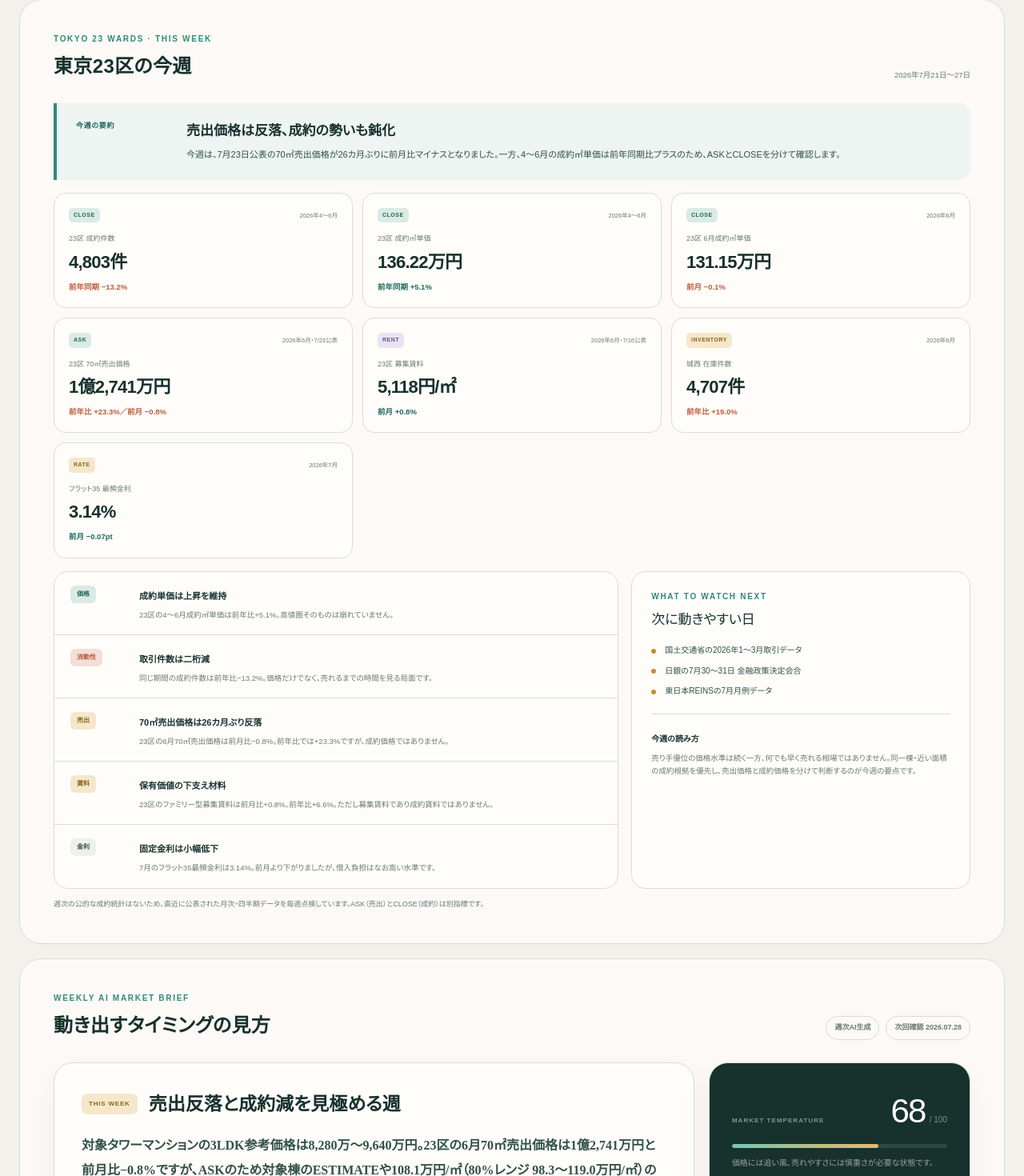
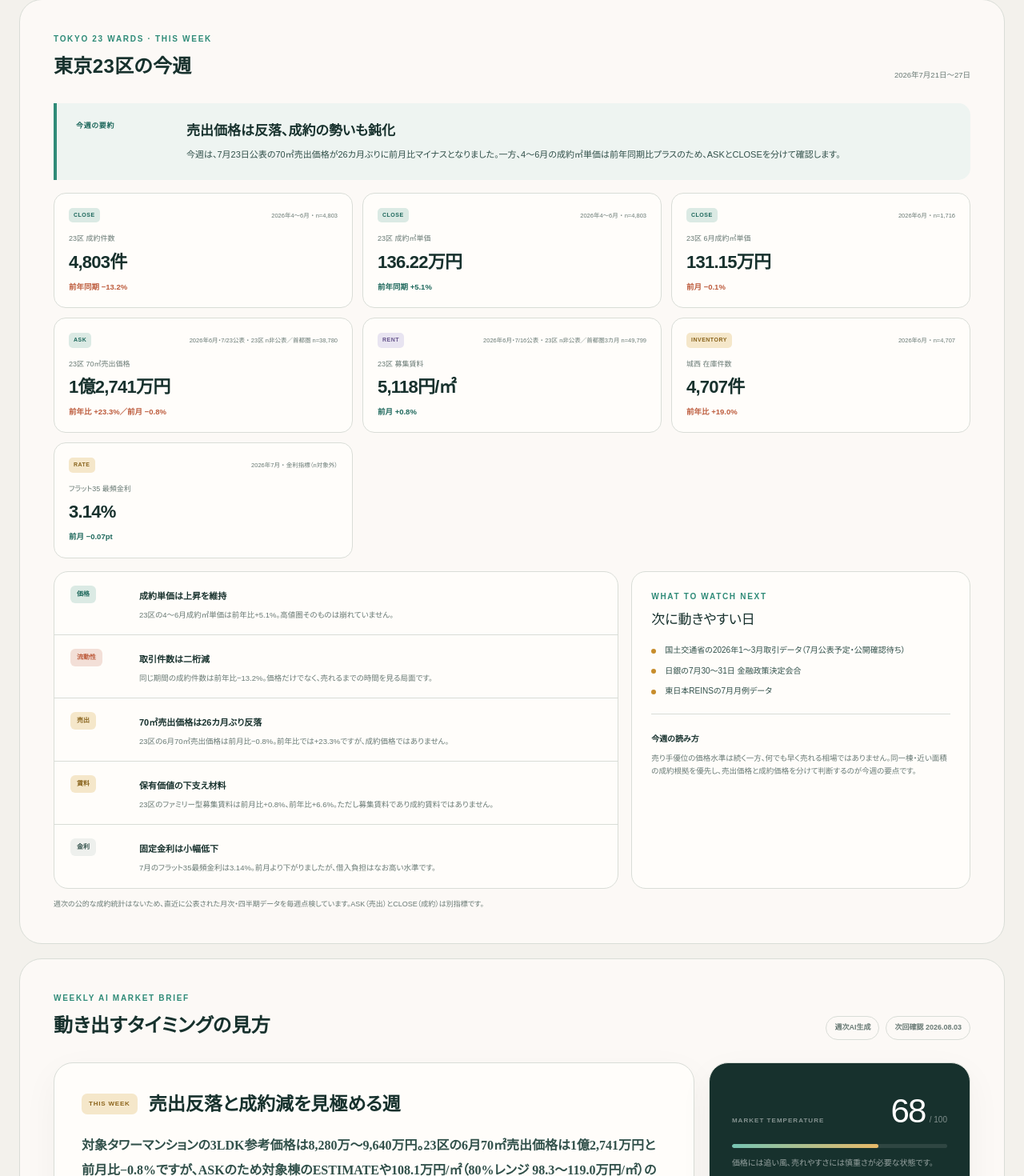
Before and after one commit to kkazu-tt/suginami-property-dashboard, a Next.js app: page / in a window 1280 px wide. Shown: the part 4089-5559 px from the top of the page at 80% size. Built offline with nearby package versions, Linux system fonts and the light colour scheme; no server answers.

Commit message:
週次指標のサンプル数を明記

```diff
--- a/app/dashboard.tsx
+++ b/app/dashboard.tsx
@@ -478,7 +478,7 @@ export function Dashboard({ snapshot }: DashboardProps) {
             <article key={indicator.label}>
               <div className="weekly-stat-meta">
                 <span className={`data-kind kind-${indicator.kind.toLowerCase()}`}>{indicator.kind}</span>
-                <small>{indicator.period}</small>
+                <small>{indicator.period} ・ {indicator.sample}</small>
               </div>
               <p>{indicator.label}</p>
               <strong>{indicator.value}</strong>
--- a/app/data/market-data.ts
+++ b/app/data/market-data.ts
@@ -314,6 +314,7 @@ export const marketSnapshot = {
         direction: "down",
         kind: "CLOSE",
         period: "2026年4〜6月",
+        sample: "n=4,803",
       },
       {
         label: "23区 成約㎡単価",
@@ -322,6 +323,7 @@ export const marketSnapshot = {
         direction: "up",
         kind: "CLOSE",
         period: "2026年4〜6月",
+        sample: "n=4,803",
       },
       {
         label: "23区 6月成約㎡単価",
@@ -330,6 +332,7 @@ export const marketSnapshot = {
         direction: "down",
         kind: "CLOSE",
         period: "2026年6月",
+        sample: "n=1,716",
       },
       {
         label: "23区 70㎡売出価格",
@@ -338,6 +341,7 @@ export const marketSnapshot = {
         direction: "down",
         kind: "ASK",
         period: "2026年6月・7/23公表",
+        sample: "23区 n非公表／首都圏 n=38,780",
       },
       {
         label: "23区 募集賃料",
@@ -346,6 +350,7 @@ export const marketSnapshot = {
         direction: "up",
         kind: "RENT",
         period: "2026年6月・7/16公表",
+        sample: "23区 n非公表／首都圏3カ月 n=49,799",
       },
       {
         label: "城西 在庫件数",
@@ -354,6 +359,7 @@ export const marketSnapshot = {
         direction: "down",
         kind: "INVENTORY",
         period: "2026年6月",
+        sample: "n=4,707",
       },
       {
         label: "フラット35 最頻金利",
@@ -362,6 +368,7 @@ export const marketSnapshot = {
         direction: "up",
         kind: "RATE",
         period: "2026年7月",
+        sample: "金利指標（n対象外）",
       },
     ],
     movements: [
@@ -397,7 +404,7 @@ export const marketSnapshot = {
       },
     ],
     watchNext: [
-      "国土交通省の2026年1〜3月取引データ",
+      "国土交通省の2026年1〜3月取引データ（7月公表予定・公開確認待ち）",
       "日銀の7月30〜31日 金融政策決定会合",
       "東日本REINSの7月月例データ",
     ],
@@ -635,7 +642,7 @@ export const marketSnapshot = {
     ],
     confidence: "C（公開情報3件を中心に推定）",
     generatedAt: "2026-07-27T17:00:00+09:00",
-    nextReview: "2026-07-28",
+    nextReview: "2026-08-03",
   },
   updateSchedule: [
     {
```
Also changed, not shown: 1 other file (tests, documents, lock files or other folders).
